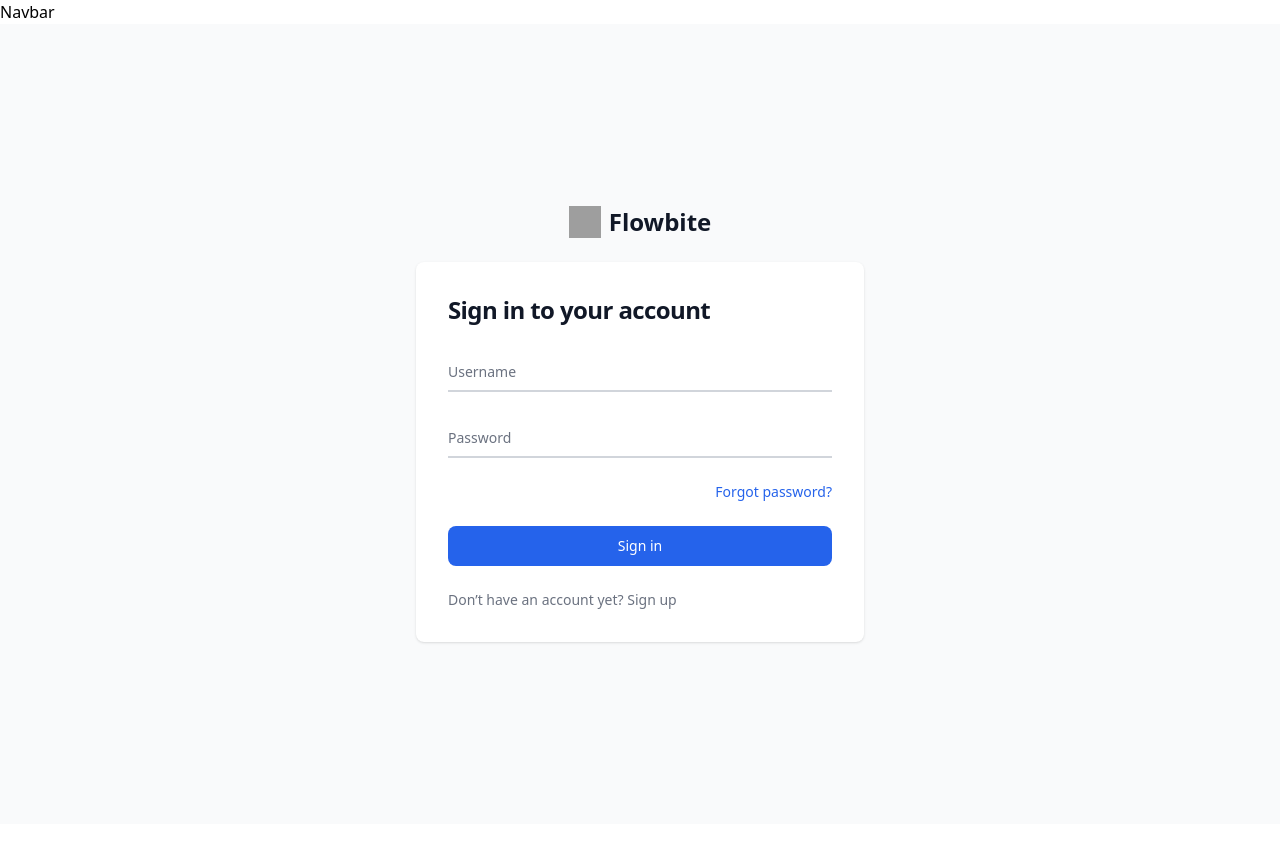
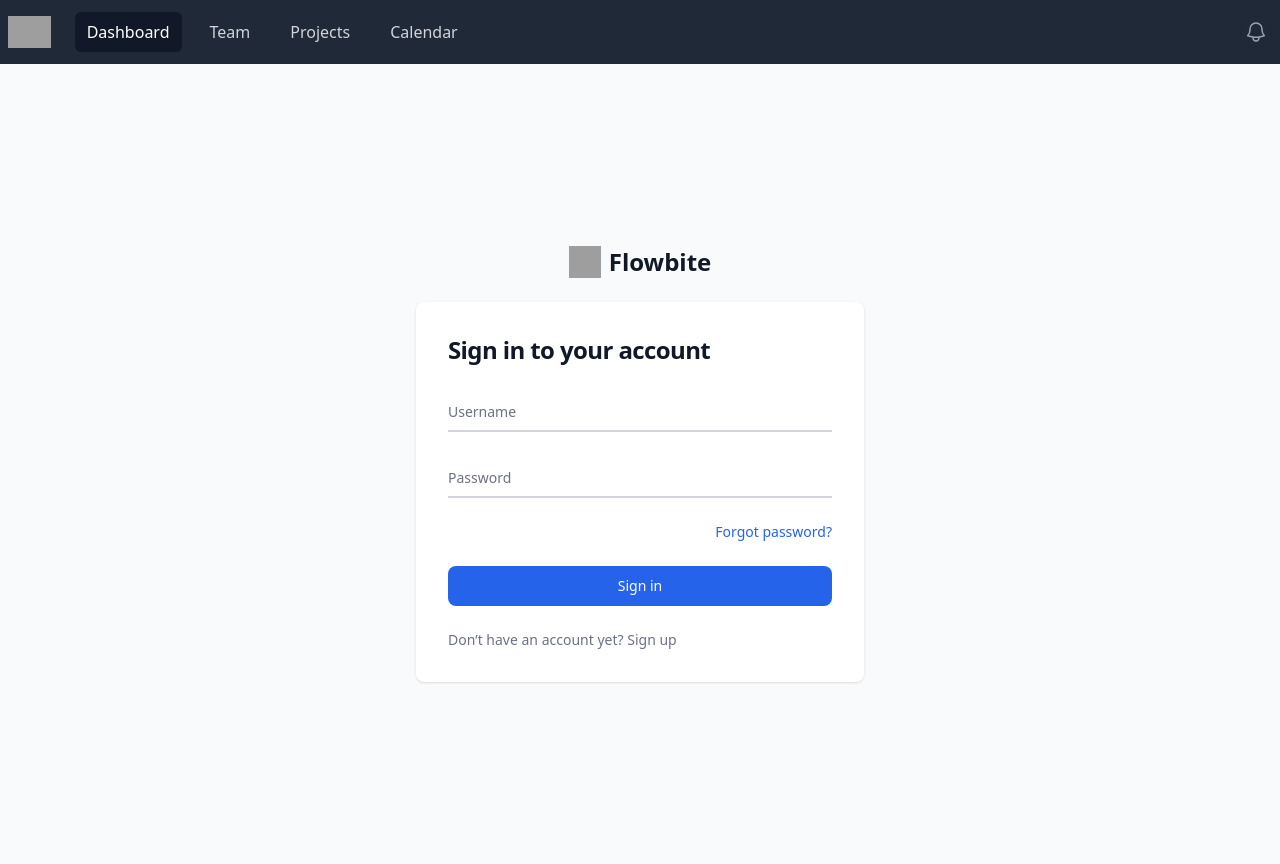
Before and after one commit to lucasdevfull/senacfinal, a Django app: page / in a window 1280 px wide. Before the commit the page ends 644 px from the top, so only its background shows below. Run offline with Django 5.2, Linux system fonts and the light colour scheme; some libraries are stand-ins or nearby versions; grey boxes are pictures that could not be loaded.

Commit message:
Add files via upload

```diff
--- a/authentication/models.py
+++ b/authentication/models.py
@@ -1,4 +1,3 @@
-from typing import Any
 from django.db import models
 from django.apps import apps
 from django.contrib.auth.models import AbstractUser ,UserManager as BaseUserManager
@@ -12,10 +11,7 @@
 
         email = self.normalize_email(email)
 
-        GlobalUserModel = apps.get_model(
-            self.model._meta.app_label, self.model._meta.object_name
-        )
-        username = GlobalUserModel.normalize_username(username)
+
         user = self.model(username=username, email=email, **extra_fields)
         user.set_password(password)
         user.save(using=self._db)
--- a/authentication/urls.py
+++ b/authentication/urls.py
@@ -1,7 +1,8 @@
 from django.urls import path
 from . import views
 
+
 urlpatterns = [
     path('register/',views.register, name='cadastro'),
-    path('',views.login,name='login')
+    path('',views.login,name='login'),
 ]
--- a/authentication/views.py
+++ b/authentication/views.py
@@ -4,6 +4,8 @@
 from django.urls import reverse
 from django.http import HttpResponse,HttpRequest
 from django.contrib import auth
+from django.contrib import messages
+from django.contrib.messages import constants
 
 # Create your views here.
 def register(request:HttpRequest) -> HttpResponse:
@@ -19,12 +21,15 @@
         users = User.objects.filter(username=username,email=email)
 
         if users.exists():
-            return HttpResponse('usuário já existe')
+            messages.add_message(request,constants.ERROR,'Usuário já existente')
+            return redirect(reverse(login))
         try:
-            user=User.objects.create_user(username=username,email=email,password=confirm_password)
+            users=User.objects.create_user(username=username,email=email,password=confirm_password)
+            messages.add_message(request,constants.SUCCESS,'Usuário criado com sucesso')
             return redirect(reverse(login))
         except:
-            return HttpResponse('não foi')
+            messages.add_message(request, constants.ERROR,'Erro interno no servidor')
+            return redirect(reverse(register))
 
 def login(request:HttpRequest) -> HttpResponse:
     if request.method == 'GET':
@@ -36,9 +41,11 @@
         username = request.POST.get('name')
         password = request.POST.get('password')
 
+
         users =auth.authenticate(request,username=username,password=password)
+
         if users:
             auth.login(request,users)
             return redirect('/home/dashboard')
-    template_name = "registration/login.html"
-    return render(request,template_name)
+        messages.add_message(request,constants.ERROR,'Username ou senha inválidos')
+        return redirect(reverse(login))
--- a/templates/partials/header.html
+++ b/templates/partials/header.html
@@ -1,5 +1,42 @@
-<nav class="navbar bg-body-tertiary">
-    <div class="container-fluid">
-      <a class="navbar-brand" href="#">Navbar</a>
+<nav class="bg-gray-800">
+    <div class="mx-auto max-w-7x1 px-2 sm:px6 lg:px8">
+      <div class="relative flex h-16 items-center justify-between">
+        <div class="absolute inset-y-0 left-0 flex items-center sm:hidden">
+          <button type="button" class="relative inline-flex items-center justify-center rounded-md p-2 text-gray-700 hover:bg-gray-700 hover:text-white focus:ring-2  focus:ring-white" aria-controls="mobile-menu" aria-expanded="false">
+            <span class="absolute -inset-0.5"></span>
+            <span class="sr-only">Open main menu</span>
+
+
+            <svg class="block h-6 w-6" fill="none" viewBox="0 0 24 24" stroke="currentColor" aria-hidden="true">
+              <path stroke-linecap="round" stroke-linejoin="round" d="M3.75 6.75h16.5M3.75 12h16.5m-16.5 5.25h16.5"></path>
+            </svg>
+            <svg class="hidden h-6 w-6" fill="none" viewBox="0 0 24 24" stroke-width="1.5" stroke="currentColor" aria-hidden="true">
+              <path stroke-linecap="round" stroke-linejoin="round" d="M6 18L18 6M6 6l12 12" />
+            </svg>
+          </button>
+        </div>
+        <div class="flex flex-1 items-center justify-center sm:items-stretch sm:justify-start">
+          <div class="flex flex-shrink-0 items-center">
+            <img class="h-8 w-auto" src="https://tailwindui.com/img/logos/mark.svg?color=indigo&shade=500" alt="Your Company">
+          </div>
+          <div class="hidden sm:ml-6 sm:block">
+            <div class="flex space-x-4">
+              <a href="" class="bg-gray-900 text-white rounded-md px-3 py-2 font-medium" aria-current="page">Dashboard</a>
+              <a href="" class="text-gray-300 hover:bg-gray-700 hover:text-white rounded-md px-3 py-2 font-medium">Team</a>
+              <a href="" class="text-gray-300 hover:bg-gray-700 hover:text-white rounded-md px-3 py-2 font-medium">Projects</a>
+              <a href="" class="text-gray-300 hover:bg-gray-700 hover:text-white rounded-md px-3 py-2 font-medium">Calendar</a>
+            </div>
+          </div>
+        </div>
+        <div class="absolute inset-y-0 right-0 flex items-center pr-2 sm:static sm:inset-auto sm:ml-6 sm:pr-0">
+          <button type="button" class="relative rounded-full bg-gray-800 p-1 text-gray-400 hover:text-white focus:outline-none focus:ring-2 focus:ring-white focus:ring-offset-2 focus:ring-offset-gray-800">
+            <span class="absolute -inset-1.5"></span>
+            <span class="sr-only">View notifications</span>
+            <svg class="h-6 w-6" fill="none" viewBox="0 0 24 24" stroke-width="1.5" stroke="currentColor" aria-hidden="true">
+              <path stroke-linecap="round" stroke-linejoin="round" d="M14.857 17.082a23.848 23.848 0 005.454-1.31A8.967 8.967 0 0118 9.75v-.7V9A6 6 0 006 9v.75a8.967 8.967 0 01-2.312 6.022c1.733.64 3.56 1.085 5.455 1.31m5.714 0a24.255 24.255 0 01-5.714 0m5.714 0a3 3 0 11-5.714 0" />
+            </svg>
+          </button>
+        </div>
+      </div>
     </div>
 </nav>
--- a/templates/registration/login.html
+++ b/templates/registration/login.html
@@ -19,7 +19,16 @@
                 <h1 class="text-xl font-bold leading-tight tracking-tight text-gray-900 md:text-2xl dark:text-white">
                     Sign in to your account
                 </h1>
-                <form class="space-y-4 md:space-y-6"  hx-post="{% url 'login' %}">{% csrf_token %}
+
+                {% if message %}
+                    {% for messages in message %}
+                        <div class="p-4 mb-4 text-sm rounded-lg {{messages.tags}}">
+                            <span class="font-medium">{{messages}}</span>
+                        </div>
+                    {% endfor %}
+                {% endif %}
+
+                <form class="space-y-4 md:space-y-6"  action="{% url 'login' %}" method="POST">{% csrf_token %}
                     <div class="relative z-0 w-full mb-5 group">
                         <input type="text" name="name" id="name" class="block py-2.5 px-0 w-full text-sm text-gray-900 bg-transparent border-0 border-b-2 border-gray-300 appearance-none dark:text-white dark:border-gray-600 dark:focus:border-blue-500 focus:outline-none focus:ring-0 focus:border-blue-600 peer" placeholder=" " required />
                         <label for="name" class="peer-focus:font-medium absolute text-sm text-gray-500 dark:text-gray-400 duration-300 transform -translate-y-6 scale-75 top-3 -z-10 origin-[0] peer-focus:start-0 rtl:peer-focus:translate-x-1/4 rtl:peer-focus:left-auto peer-focus:text-blue-600 peer-focus:dark:text-blue-500 peer-placeholder-shown:scale-100 peer-placeholder-shown:translate-y-0 peer-focus:scale-75 peer-focus:-translate-y-6">Username</label>
```
Also changed, not shown: backend/settings.py (+9 -5 lines), templates/registration/cadastro.html (+10 -1 lines).
